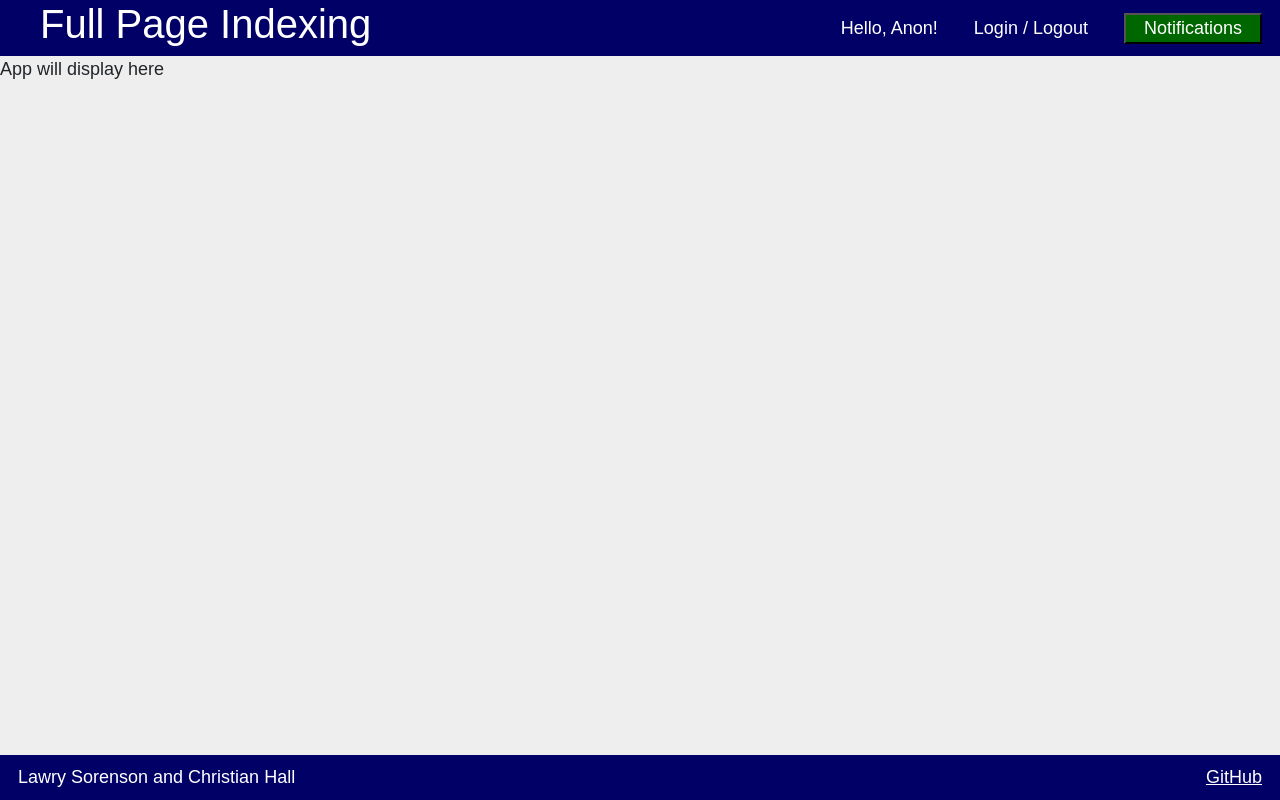
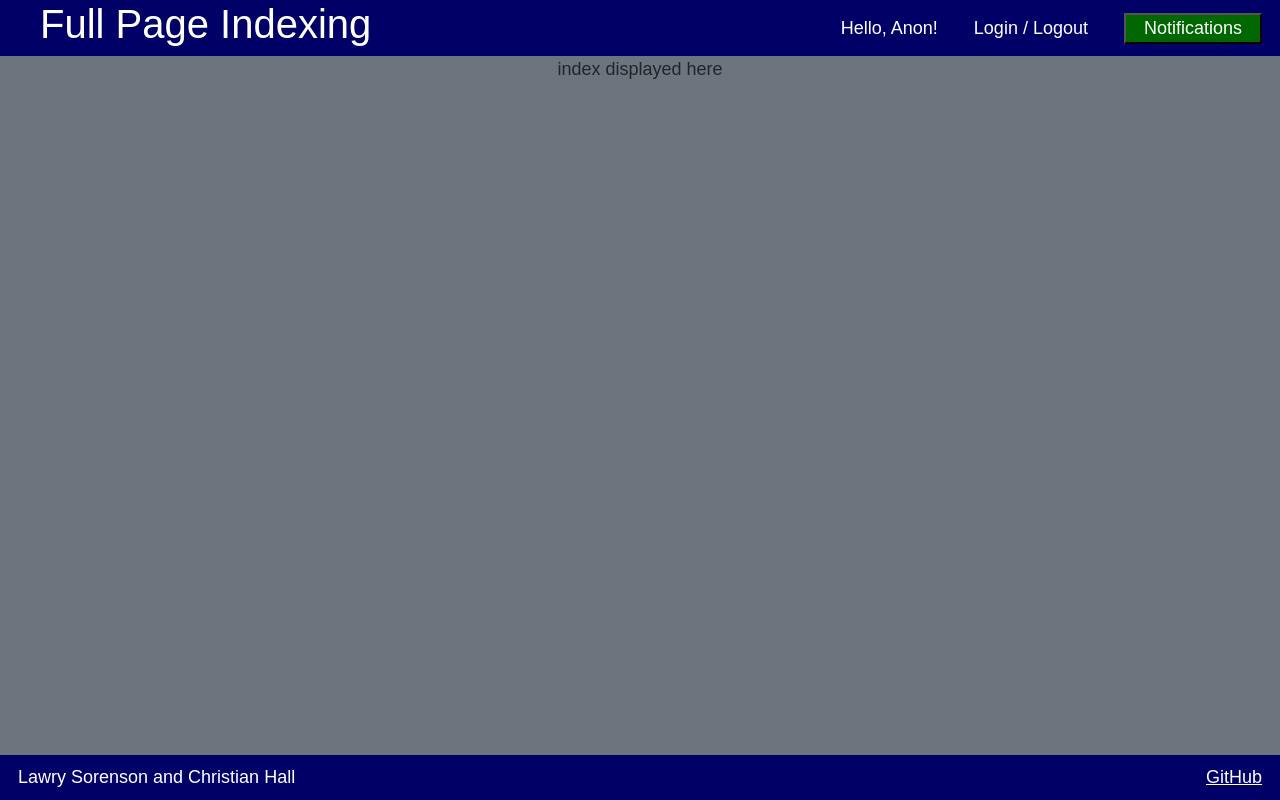
Before and after one commit to zinga331/recognition-frontend, a React (Vite) app in the folder lawry-startup-service/: page / in a window 1280 px wide. Built offline with nearby package versions, Linux system fonts and the light colour scheme.

Commit message:
Add routing template

```diff
--- a/lawry-startup-service/src/app.jsx
+++ b/lawry-startup-service/src/app.jsx
@@ -1,9 +1,13 @@
 import React from 'react';
 import 'bootstrap/dist/css/bootstrap.min.css';
 import './app.css';
+import { BrowserRouter, NavLink, Route, Routes } from 'react-router-dom';
+import { Login } from './login/login';
+import { Index } from './index/index';
 
 export default function App() {
-  return <div className='body'>
+  return <BrowserRouter>
+        <div className='body'>
             <header>
                 <h1>Full Page Indexing</h1>
 
@@ -13,12 +17,28 @@
                 <div className="notification" tabindex="0">No notifications yet</div>
             </header>
 
-    <main>App will display here</main>
+            <main>
+                <Routes>
+                    <Route
+                        path='/'
+                        element={<Index/>}
+                        exact/>
+                    <Route
+                        path='/login'
+                        element={<Login/>}
+                        exact/>
+                    <Route path='*' element={<NotFound />} />
+                </Routes>
+            </main>
 
             <footer>
                 <span class="authors">Lawry Sorenson and Christian Hall</span>
                 <a href="https://github.com/zinga331/startup/tree/main">GitHub</a>
             </footer>
+        </div>
+    </BrowserRouter>;
+}
 
-    </div>;
+function NotFound() {
+    return <main className='container-fluid bg-secondary text-center'>404: Return to sender. Address unknown.</main>;
 }
```
Also changed, not shown: lawry-startup-service/old_index.js (renamed from lawry-startup-service/index.js), lawry-startup-service/old_login.html (renamed from lawry-startup-service/login.html), lawry-startup-service/old_login.js (renamed from lawry-startup-service/login.js). Lines whose indentation alone changed are shown as unchanged.
